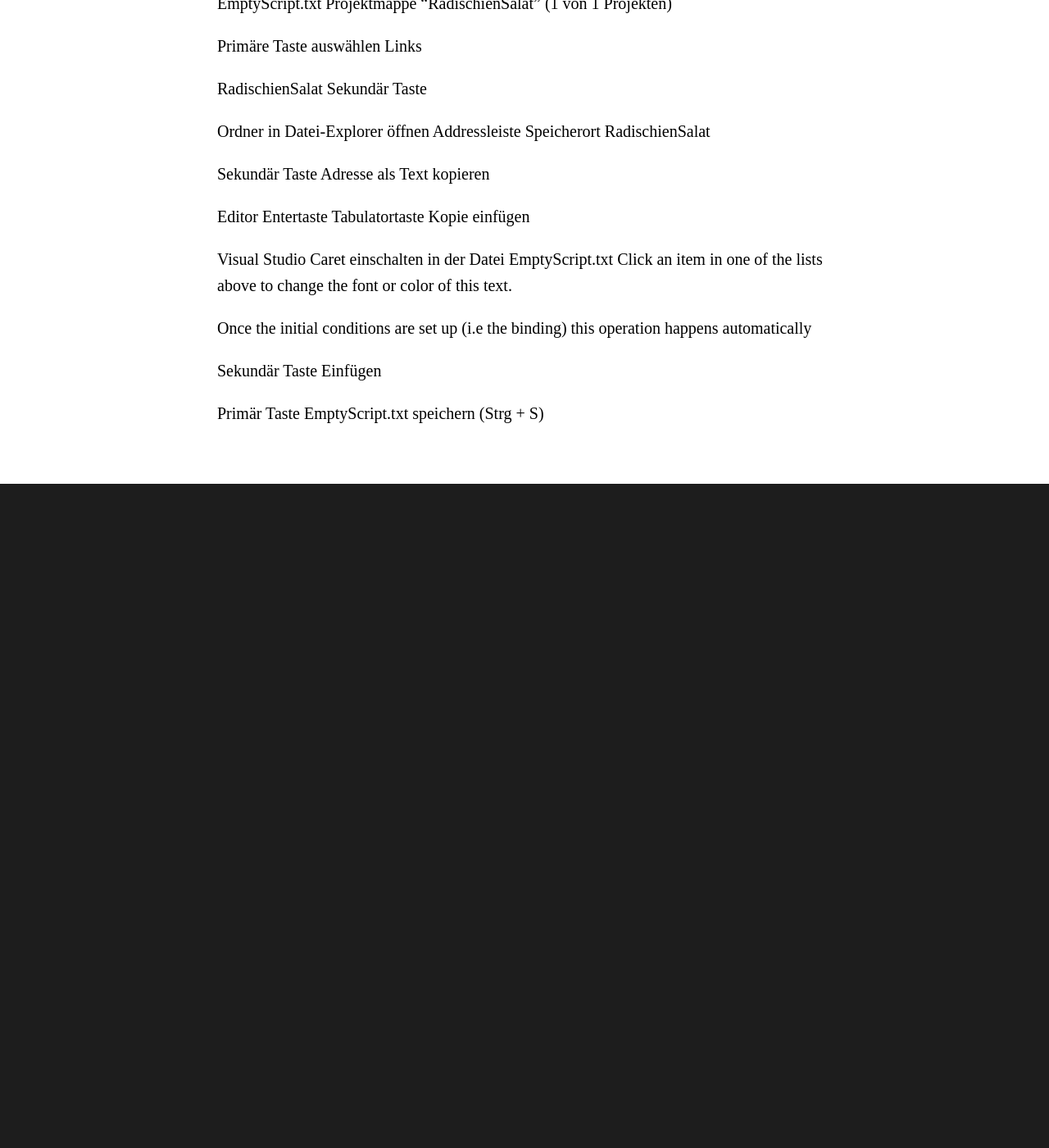
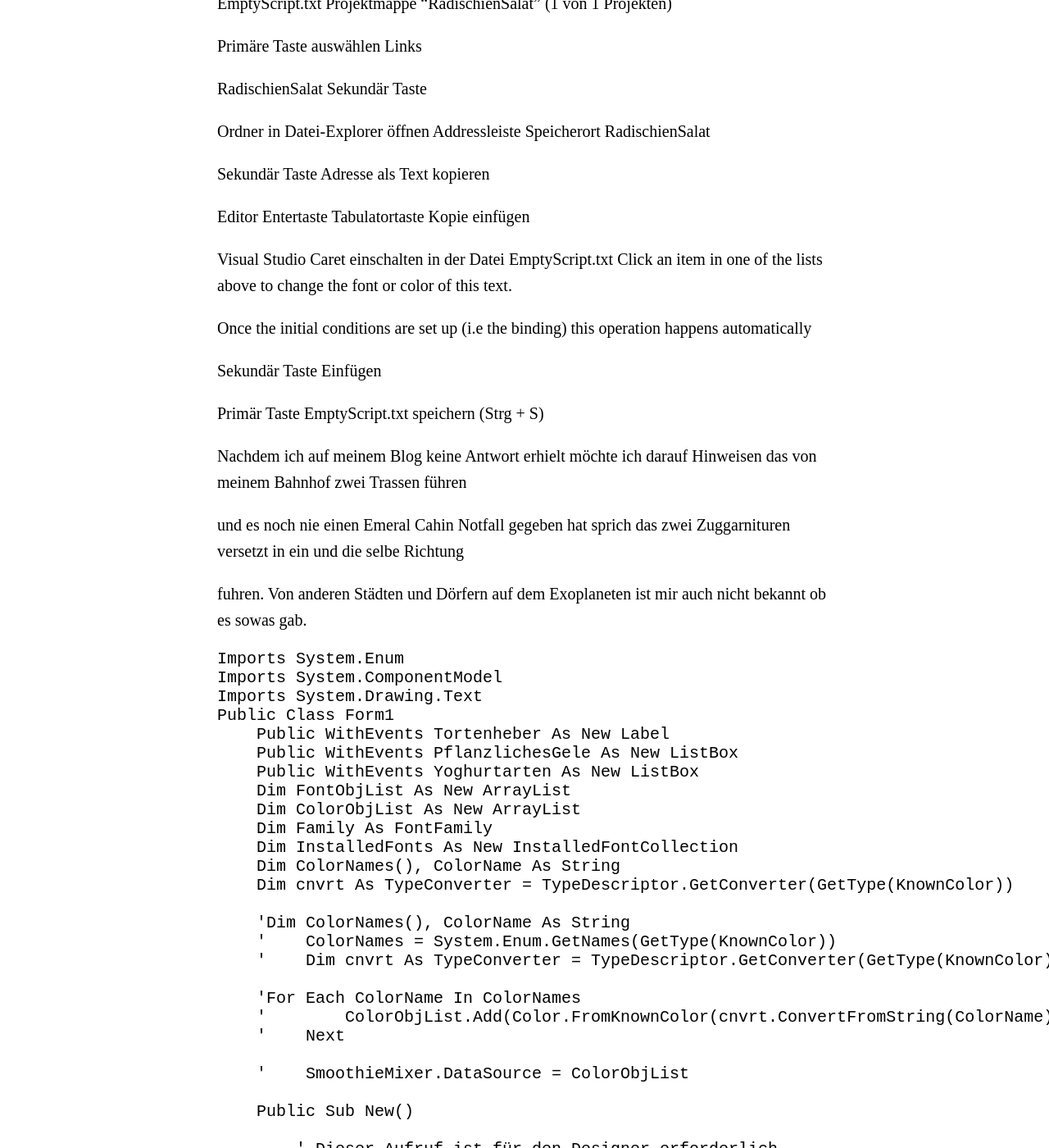
Before and after one commit to ledlightjungledStefan/Osterei, a Jekyll site: the page built from _posts/2022-08-31-Windows10Umgebungsvariablen.markdown, in a window 1280 px wide and 1400 px high, scrolled down 541 px. Shown: the whole window at 82% size. Built offline with Jekyll 4.4.1, drawn with Linux system fonts in a browser that asks for light colours; some web fonts are replaced; before the commit the page ends 1171 px from its top, so only the background shows below that; some of the changed text lies outside the part shown.

Commit message:
Update 2022-08-31-Windows10Umgebungsvariablen.markdown

```diff
--- a/_posts/2022-08-31-Windows10Umgebungsvariablen.markdown
+++ b/_posts/2022-08-31-Windows10Umgebungsvariablen.markdown
@@ -47,3 +47,85 @@
 
 Primär Taste
 EmptyScript.txt speichern (Strg + S)
+
+Nachdem ich auf meinem Blog keine Antwort erhielt möchte ich
+darauf Hinweisen das von meinem Bahnhof zwei Trassen führen
+
+und es noch nie einen Emeral Cahin Notfall gegeben hat sprich
+das zwei Zuggarnituren versetzt in ein und die selbe Richtung
+
+fuhren. Von anderen Städten und Dörfern auf dem Exoplaneten
+ist mir auch nicht bekannt ob es sowas gab.
+
+    Imports System.Enum
+    Imports System.ComponentModel
+    Imports System.Drawing.Text
+    Public Class Form1
+        Public WithEvents Tortenheber As New Label
+        Public WithEvents PflanzlichesGele As New ListBox
+        Public WithEvents Yoghurtarten As New ListBox
+        Dim FontObjList As New ArrayList
+        Dim ColorObjList As New ArrayList
+        Dim Family As FontFamily
+        Dim InstalledFonts As New InstalledFontCollection
+        Dim ColorNames(), ColorName As String
+        Dim cnvrt As TypeConverter = TypeDescriptor.GetConverter(GetType(KnownColor))
+
+        'Dim ColorNames(), ColorName As String
+        '    ColorNames = System.Enum.GetNames(GetType(KnownColor))
+        '    Dim cnvrt As TypeConverter = TypeDescriptor.GetConverter(GetType(KnownColor))
+
+        'For Each ColorName In ColorNames
+        '        ColorObjList.Add(Color.FromKnownColor(cnvrt.ConvertFromString(ColorName)))
+        '    Next
+
+        '    SmoothieMixer.DataSource = ColorObjList
+
+        Public Sub New()
+
+            ' Dieser Aufruf ist für den Designer erforderlich.
+            InitializeComponent()
+
+            ' Fügen Sie Initialisierungen nach dem InitializeComponent()-Aufruf hinzu.
+            Me.Controls.AddRange({Tortenheber, PflanzlichesGele, Yoghurtarten})
+            BrecherWerte(PflanzlichesGele)
+            BifidusKulturen(Yoghurtarten)
+            HekelPapier(Tortenheber)
+        End Sub
+
+        Sub BrecherWerte(KoordinatenSystem As ListBox)
+            For Each Family In InstalledFonts.Families
+                Try
+                    FontObjList.Add(New Font(Family, 12))
+                Catch
+
+                End Try
+            Next
+            With KoordinatenSystem
+                .Location = New Point(100, 100)
+                .Size = New Size(300, 150)
+                .DataSource = FontObjList
+                .DisplayMember = "Name"
+            End With
+        End Sub
+        Sub BifidusKulturen(LuftfeuchtigkeitsWerte As ListBox)
+            ColorNames = GetNames(GetType(KnownColor))
+            For Each ColorName In ColorNames
+                ColorObjList.Add(Color.FromKnownColor(cnvrt.ConvertFromString(ColorName)))
+            Next
+            With LuftfeuchtigkeitsWerte
+                .Location = New Point(450, 100)
+                .Size = New Size(300, 150)
+                .DataSource = ColorObjList
+                .DisplayMember = "Name"
+            End With
+        End Sub
+        Sub HekelPapier(SchriftArten As Label)
+            With SchriftArten
+                .Location = New Point(200, 300)
+                .Size = New Size(450, 100)
+                .DataBindings.Add("ForeColor", ColorObjList, "")
+                .DataBindings.Add("Font", FontObjList, "")
+            End With
+        End Sub
+    End Class
```
